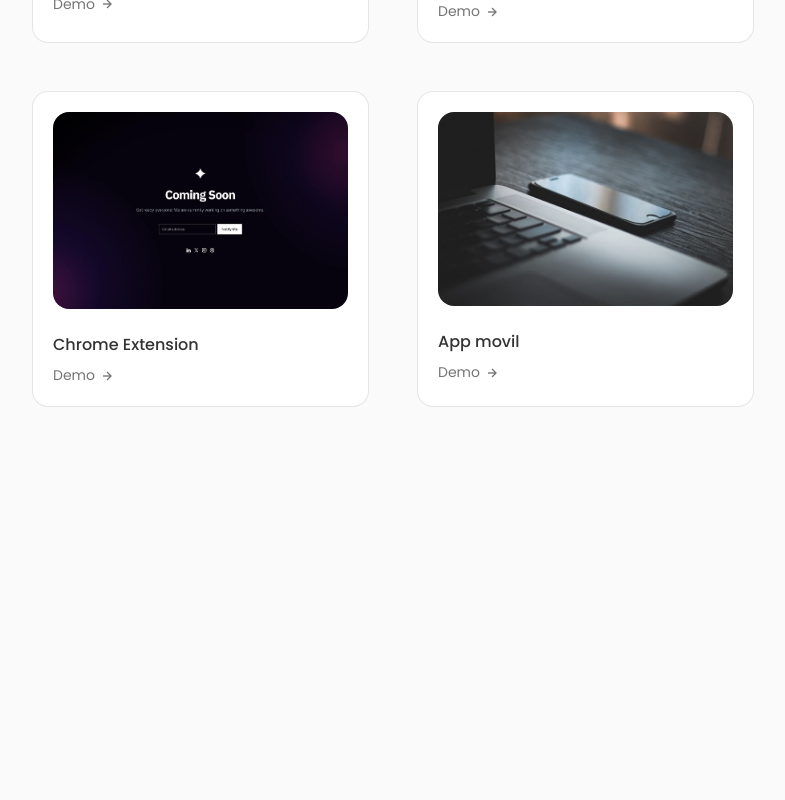
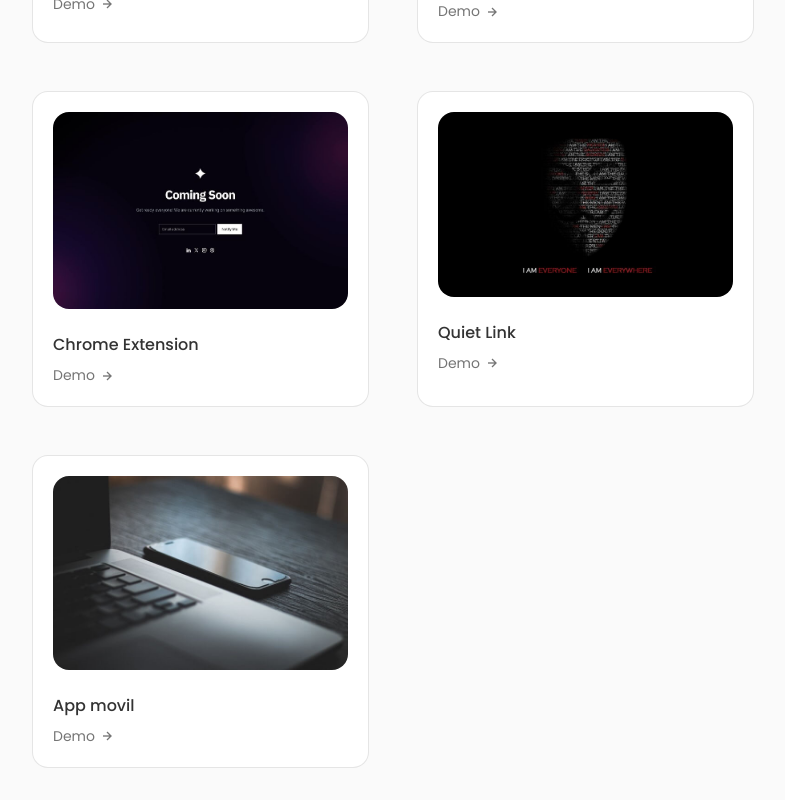
Before and after one commit to ChanchalSinghRathore/Updated-Portfolio, a React (Create React App) app: page /work in a window 1280 px wide. Shown: the part 931-1731 px from the top of the page, without its empty margins (247-1032 px from the left). Before the commit the page ends 1370 px from the top, so only its background shows below. Built offline with nearby package versions, Linux system fonts and the light colour scheme.

Commit message:
new project added

```diff
--- a/src/components/home/home.css
+++ b/src/components/home/home.css
@@ -60,7 +60,7 @@
 
 
 .home__img{
-    background: url(../../assets//profile.jpg);
+    background: url(../../assets//Testimonial10.jpeg);
     background-repeat: no-repeat;
     background-position:center;
     background-size: cover;
--- a/src/components/work/Data.jsx
+++ b/src/components/work/Data.jsx
@@ -6,6 +6,7 @@ import Work4 from "../../assets/work4.jpg"
 import Work5 from "../../assets/work5.jpg"
 import Blog from "../../assets/Blog.jpg"
 import Work6 from "../../assets/Work6.jpg"
+import Work7 from "../../assets/Work7.jpeg"
 
 
 export const projectsData = [
@@ -47,11 +48,18 @@ export const projectsData = [
       link:"https://github.com/ChanchalSinghRathore/Chrome-Extension"
     },
     {
-      id: 4,
-      image: Work4,
-      title: "App movil",
-      category: "app",
-    },
+    id: 7,
+    image: Work7,
+    title: "Quiet Link",
+    category: "web",
+    link:"https://anonymous-messenger-ten.vercel.app/"
+  },
+  {
+    id: 4,
+    image: Work4,
+    title: "App movil",
+    category: "app",
+  },
   ];
 
 
```
Also changed, not shown: src/assets/Testimonial10.jpeg (added), src/assets/Work7.jpeg (added).
